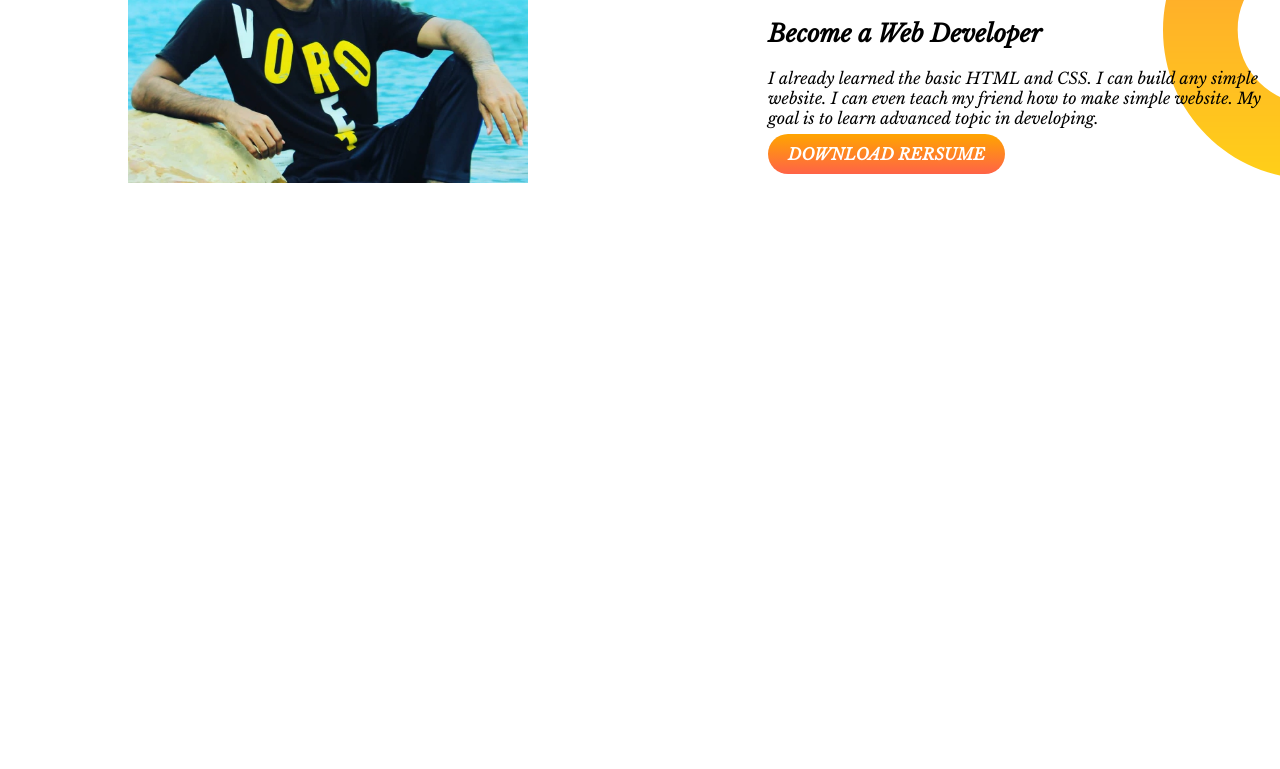
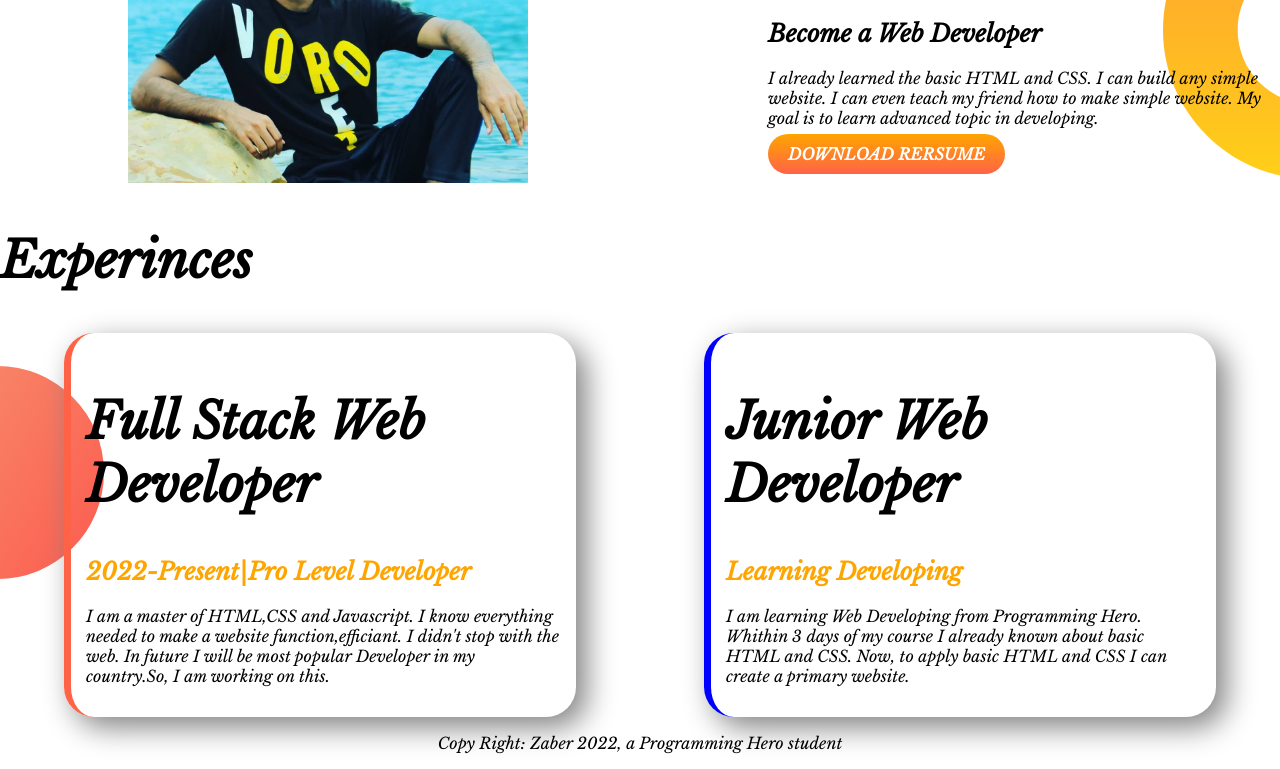
Before and after one commit to Zaber11/developer-portfolio, a plain HTML site: page index.html in a window 1280 px wide. Shown: the part 521-1290 px from the top of the page. Before the commit the page ends 800 px from the top, so only its background shows below. Drawn offline with nearby package versions, Linux system fonts and the light colour scheme.

Commit message:
addeded style and footer

```diff
--- a/index.html
+++ b/index.html
@@ -14,10 +14,10 @@
 </head>
 
 <body>
-    <section class="top-banner">
+    <section class="top-banner flexible-container">
         <div class="half-width">
             <h1>Welcome To</h1>
-            <h1 class="orange-color"><span>Zaber World!</span></h1>
+            <h1 class="orange-color"><span>Zaber's </span>World!</h1>
             <h3>Bild Climber and Train Stopper</h3>
             <p>This is Abu Sayed Md Zaber. I want to be a Developer in my future. So, I am working on this.</p>
             <a class="link-button" href="https://www.programming-hero.com/" target="_blank">HIRE ME</a>
@@ -27,7 +27,7 @@
         </div>
     </section>
 
-    <section class="dream-big">
+    <section class="dream-big flexible-container">
         <div class="half-width">
             <img src="images/zaber123 (1).jpg" alt="">
         </div>
@@ -41,10 +41,34 @@
         </div>
     </section>
 
+    <section class="experince-area">
+        <h1>Experinces</h1>
+        <div class="flexible-container">
+            <div id="full-stack-web-developer" class="experince-item">
+                <h1>Full Stack Web Developer </h1>
+                <h2 class="orange-color">2022-Present|Pro Level Developer</h2>
+                <p>I am a master of HTML,CSS and Javascript. I know everything needed to make a website
+                    function,efficiant. I didn't stop with the web. In future I will be most popular Developer in my
+                    country.So, I am working on this.</p>
+
+            </div>
+            <div id="junior-web-developer" class="experince-item">
+                <h1>Junior Web Developer</h1>
+                <h2 class="orange-color">Learning Developing</h2>
+                <p>I am learning Web Developing from Programming Hero. Whithin 3 days of my course I already known about
+                    basic HTML and CSS. Now, to apply basic HTML and CSS I can create a primary website.</p>
+
+            </div>
+        </div>
+    </section>
+
 
 
 
 
 </body>
+<footer>
+    <p>Copy Right: Zaber 2022, a Programming Hero student</p>
+</footer>
 
 </html>
--- a/style.css
+++ b/style.css
@@ -7,11 +7,15 @@ h1 {
     font-size: 50px;
 }
 
+h2 {
+    font-size: 40;
+}
+
 .orange-color {
     color: orange;
 }
 
-section {
+.flexible-container {
     display: flex;
     margin: bottom 10px;
 }
@@ -19,6 +23,7 @@ section {
 .half-width {
     width: 50%;
     padding-left: 10%;
+
 }
 
 .half-width img {
@@ -45,3 +50,32 @@ section {
     background-repeat: no-repeat;
     background-position: right;
 }
+
+.experince-area {
+    background-image: url(images/exp-bg.png);
+    background-repeat: no-repeat;
+    background-position: left;
+}
+
+.experince-item {
+    box-shadow: 10px 10px 30px gray;
+    width: 40%;
+    margin-left: 5%;
+    margin-right: 5%;
+    padding: 15px;
+    border-radius: 30px;
+
+}
+
+#full-stack-web-developer {
+    border-left: 7px solid tomato;
+}
+
+#junior-web-developer {
+    border-left: 7px solid blue;
+}
+
+footer {
+    text-align: center;
+
+}
```
